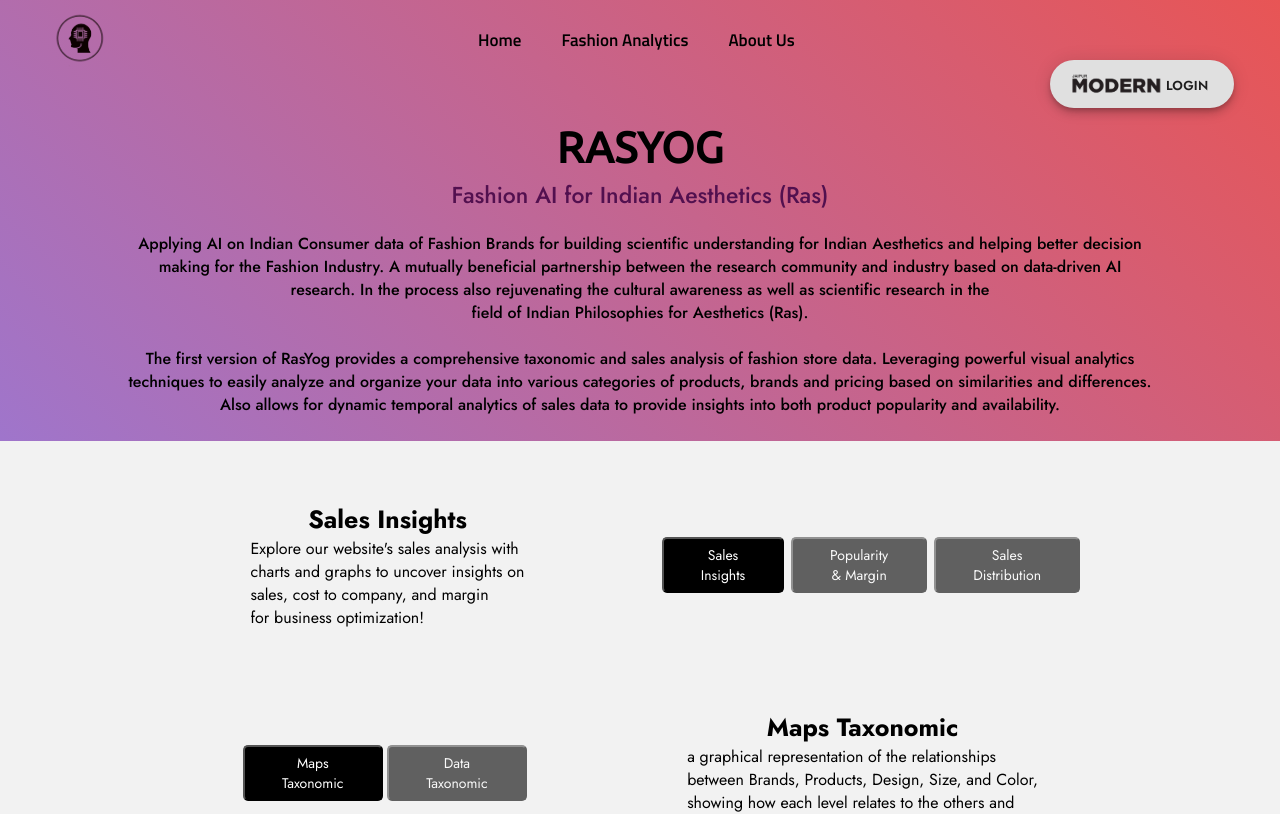
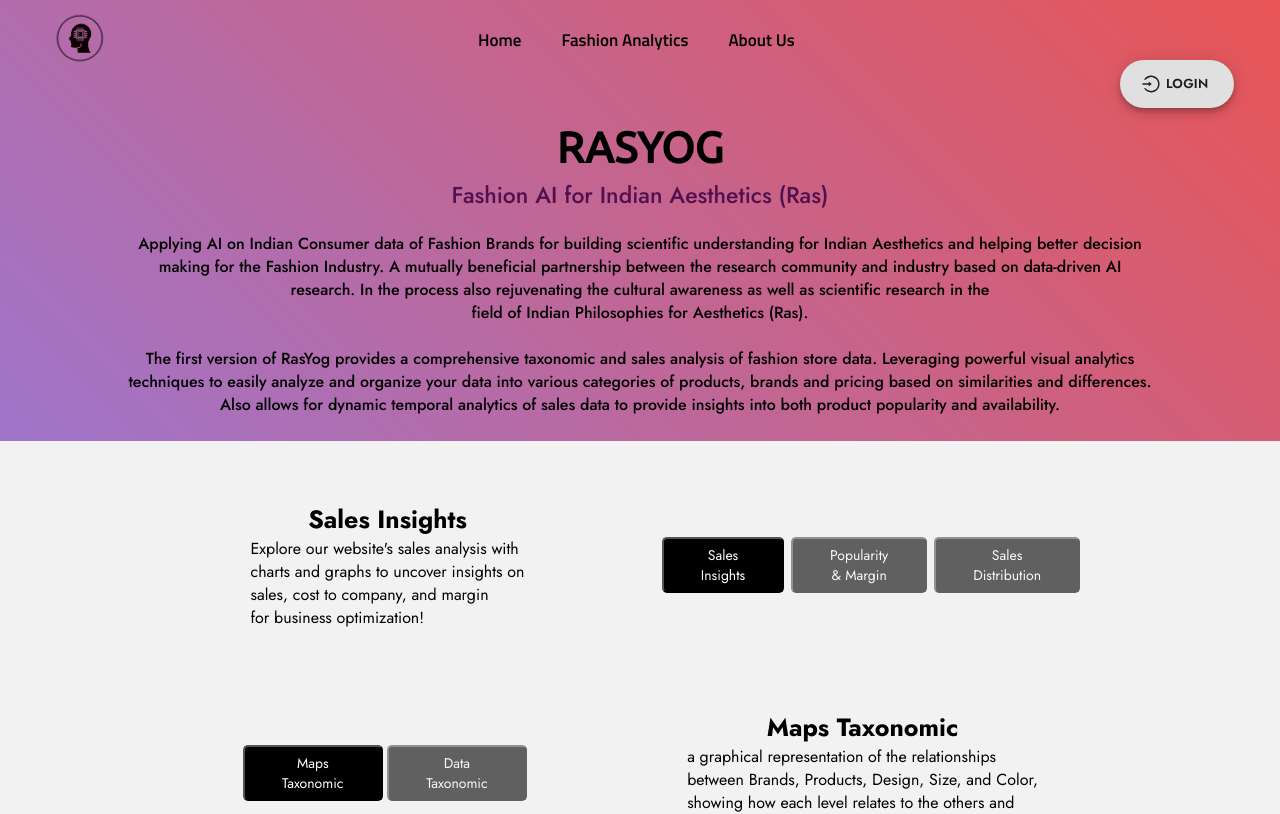
Before and after one commit to ashishsoniii/RasYog-Frontend, a React (Create React App) app in the folder frontend/: page / in a window 1280 px wide. Shown: the top 814 px of the page. Built offline with nearby package versions, Linux system fonts and the light colour scheme.

Commit message:
login-btn-style fix

```diff
--- a/frontend/src/pages/content/Content.css
+++ b/frontend/src/pages/content/Content.css
@@ -623,7 +623,13 @@
 
 .svg-login-icon {
     font-size: 2rem;
-    width: 10rem;
+    width: 3rem;
+    /* padding-right: 1rem; */
+}
+
+.svg-login-icon-img {
+    font-size: 2rem;
+    width: 5rem;
     /* padding-right: 1rem; */
 }
 
@@ -664,7 +670,7 @@
     font-size: 1.3rem;
     margin-right: 1rem;
     font-weight: 600;
-    margin-top: 5px;
+    /* margin-top: 5px; */
     overflow: hidden;
     text-overflow: ellipsis;
     max-width: 150px;
--- a/frontend/src/pages/content/components/LoginBtn.js
+++ b/frontend/src/pages/content/components/LoginBtn.js
@@ -153,10 +153,10 @@
     return (
       <>
         <Fab variant="extended" onClick={handleMenuOpen}>
-          <AiOutlineLogin className="svg-login-icon" sx={{ mr: 1 }} />
+          {/* <AiOutlineLogin className="svg-login-icon" sx={{ mr: 1 }} /> */}
 
+          <img src={jaipurM} className="svg-login-icon-img" alt="" />
           <p className="login-name">{email}</p>
-          {/* <img src={jaipurM} className="svg-login-icon" alt="" /> */}
         </Fab>
 
         <Menu
@@ -204,8 +204,8 @@
   return (
     <>
       <Fab variant="extended" onClick={handleOpen}>
-        {/* <AiOutlineLogin className="svg-login-icon" sx={{ mr: 1 }} /> */}
-        <img src={jaipurM} className="svg-login-icon" alt="" />
+        <AiOutlineLogin className="svg-login-icon" sx={{ mr: 1 }} />
+        {/* <img src={jaipurM} className="svg-login-icon" alt="" /> */}
         <p className="login-name">Login</p>
       </Fab>
 
```
